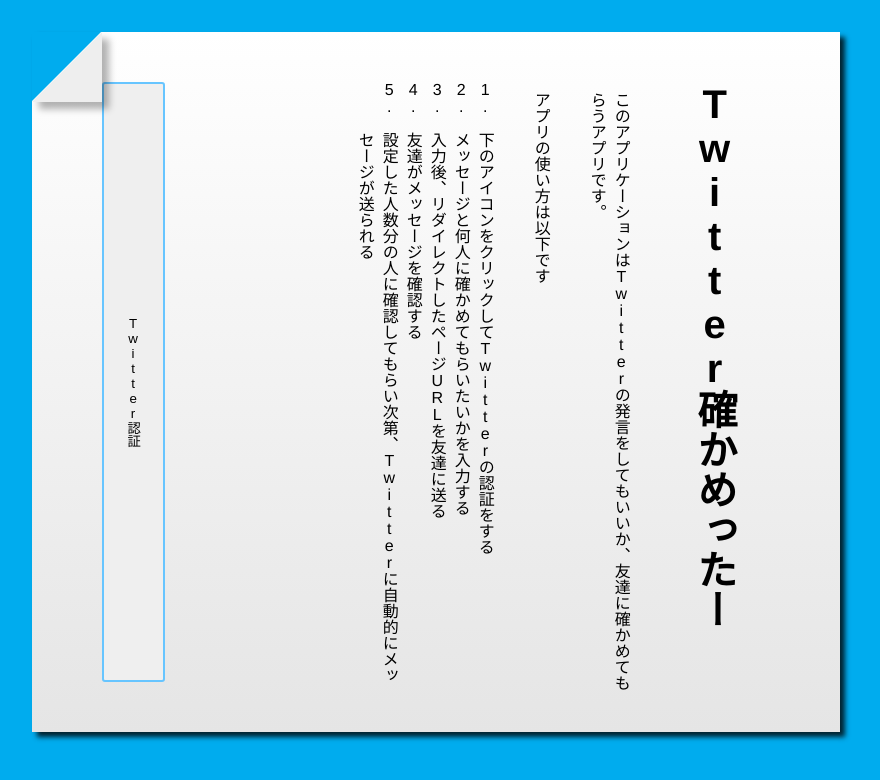
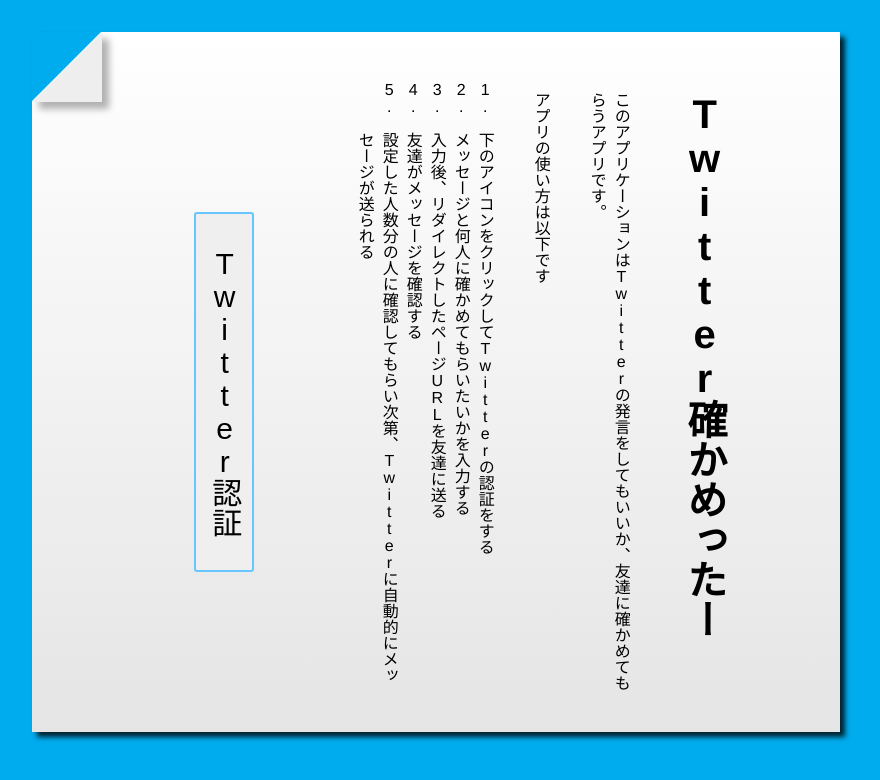
Before and after one commit to monaural-type/confirmMessageAppFront, a React (Create React App) app: page / in a window 1280 px wide. Shown: the top 780 px of the page, without its empty margins (204-1084 px from the left). Built offline with nearby package versions, Linux system fonts and the light colour scheme.

Commit message:
fix layout

```diff
--- a/src/AccessOauth.js
+++ b/src/AccessOauth.js
@@ -24,8 +24,8 @@
   return (
     <>
       <div className="vertificationDocuments foldtl">
-        <h1 className="verification">Twitter確かめったー</h1>
         <div className="Container">
+          <h1 className="verification">Twitter確かめったー</h1>
           <p>
             このアプリケーションはTwitterの発言をしてもいいか、友達に確かめてもらうアプリです。
           </p>
@@ -39,10 +39,10 @@
               設定した人数分の人に確認してもらい次第、Twitterに自動的にメッセージが送られる
             </li>
           </ol>
+          <button className="TwitterButton" onClick={handleClick}>
+            <span className="buttonText">Twitter認証</span>
+          </button>
         </div>
-        <button className="TwitterButton" onClick={handleClick}>
-          <span className="buttonText">Twitter認証</span>
-        </button>
       </div>
     </>
   );
--- a/src/TwitterInputForm.js
+++ b/src/TwitterInputForm.js
@@ -16,33 +16,24 @@
   const [message, setMessage] = useState('');
   const [count, setCount] = useState('');
   const [error, setError] = useState('');
-  const [greetingStatus, displayGreeting] = useState(false);
   const [id, setId] = useState('');
-  const contentProps = useSpring({
-    opacity: greetingStatus ? 1 : 0,
-    marginLeft: greetingStatus ? 0 : 1000
-  });
-  useEffect(async () => {
-    const userId = getParam('Id');
-    setId(String(userId));
-    console.log(userId);
-    const params = {
-      id: userId
-    };
-    console.log(params);
-    let res;
-    try {
-      res = await axios.get(url + '/get_name', { params });
-    } catch (error) {
-      console.log(error);
-    }
-    setName(res.data.name);
-  }, [setId]);
+  // useEffect(async () => {
+  //   const userId = getParam('Id');
+  //   setId(String(userId));
+  //   console.log(userId);
+  //   const params = {
+  //     id: userId
+  //   };
+  //   console.log(params);
+  //   let res;
+  //   try {
+  //     res = await axios.get(url + '/get_name', { params });
+  //   } catch (error) {
+  //     console.log(error);
+  //   }
+  //   setName(res.data.name);
+  // }, [setId]);
 
-  const contentProp = useSpring({
-    opacity: greetingStatus ? 0 : 1,
-    marginRight: greetingStatus ? 2000 : 0
-  });
   const handleChange = event => {
     switch (event.target.name) {
       case 'message':
@@ -100,37 +91,12 @@
             type="number"
             name="count"
           />
-          <button class="TwitterButton" onClick={handleSubmit}>
+          <span>{error}</span>
+          <button className="TwitterButton" onClick={handleSubmit}>
             <span className="buttonText">決定</span>
           </button>
         </div>
       </div>
-      {/* <div className="vertificationDocuments foldtl">
-        <h1 className="verification">承認証</h1>
-        <div className="Container">
-          <p className="nameTitle">名前</p>
-          <div className="name">{name}</div>
-          <p className="messageTitle">メッセージ</p>
-          <textarea
-            name="message"
-            value={message}
-            onChange={handleChange}
-          ></textarea>
-          <div className="vertificationNum">
-            <p className="messageTitle">何人に確認して欲しいか？</p>
-            <input
-              className="vertificationNumber"
-              value={count}
-              onChange={handleChange}
-              type="number"
-              name="count"
-            />
-          </div>
-        </div>
-        <button class="TwitterButton" onClick={handleSubmit}>
-          決定
-        </button>
-      </div> */}
     </>
   );
 };
--- a/src/css/style.css
+++ b/src/css/style.css
@@ -155,13 +155,15 @@
 }
 
 .TwitterButton {
+    height: 60%;
+    width: 60px;
     writing-mode: vertical-rl;
     -webkit-text-orientation: upright;
     text-orientation: upright;
     right: 10px;
     display: inline-block;
-    margin: 0 0 0 auto;
-    padding: 0.3em 1.5em;
+    margin: auto;
+    /* padding: 1.5em; */
     text-decoration: none;
     color: #000000;
     border: solid 2px #67c5ff;
@@ -173,6 +175,8 @@
     writing-mode: vertical-rl;
     -webkit-text-orientation: upright;
     text-orientation: upright;
+    font-size: 30px;
+    height: 100%;
 }
 
 .vertificationTitle {
@@ -315,7 +319,7 @@
         -webkit-text-orientation: none;
         text-orientation: none;
         text-align: center;
-        font-size: 40px;
+        font-size: 30px;
     }
 
     .Container {
@@ -326,6 +330,7 @@
         flex-direction: column;
         width: 100%;
         height: 100%;
+        margin-top: 60px;
     }
 
     .nameTitle {
```
